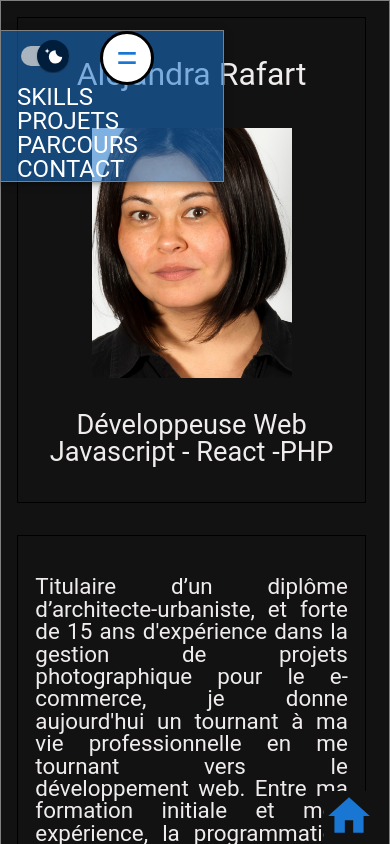
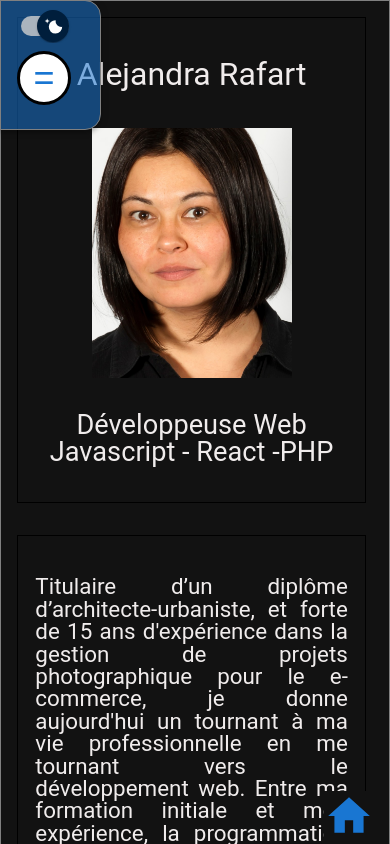
Before and after one commit to alerafart/portfolio-react-redux, a React (Create React App) app: page / in a window 390 px wide. Shown: the top 844 px of the page. Built offline with nearby package versions, Linux system fonts and the light colour scheme.

Commit message:
toggle mobile menu

```diff
--- a/src/components/Header/header.scss
+++ b/src/components/Header/header.scss
@@ -9,16 +9,29 @@
   justify-content: space-around;
   align-items: center;
   border: 1px solid grey;
-
+  border-top-right-radius: 1rem;
+  border-bottom-right-radius: 1rem;
   @media (max-width: 800px) {
     // display: none;
+    position: fixed;
+  /* top: 0;
+  left: 0;
     top: 30px;
+    transition: all 0.5s ease-in; */
     text-align: left;
-    width: 14rem;
+    width: max-content;
     background-color: #1976d289;
+    //background-color: rgba(0, 0, 0, 0);
+
+
     }
+
 }
 
+.hide {
+  background-color: none;
+  display: none;
+}
 .header {
   //height: 150px;
   //width: 100%;
@@ -67,8 +80,9 @@
     &--buttons {
       @media (max-width:800px){
         display: flex;
+        flex-direction: column;
         justify-content: space-between;
-        //width: 100%;
+        margin-bottom: vars.$gutter;
       }
     }
 
@@ -89,7 +103,22 @@
         display: block;
         color: white;
         text-transform: uppercase;
-        width: 100%;
+        padding: 1rem;
+        transition-timing-function: ease-in;
+
+  /* Quick on the way out */
+  transition: 0.2s;
+
+  /* Hide thing by pushing it outside by default */
+  //transform: translateX(130%);
+
+        //transition: all 0.3s ease-in;
+
+        &.hide {
+          transition: all 0.3s ease-in;
+          background-color: none;
+          display: none;
+        }
 
       }
     }
@@ -102,9 +131,12 @@
   color: rgb(0, 0, 0);
 }
 
+//button
 .toggle {
   display: none;
   @media (max-width:800px){
+    //position: relative;
+    //left: 2rem;
     display: block;
     width: 1.5em;
     height: 1.5em;
--- a/src/components/Header/index.js
+++ b/src/components/Header/index.js
@@ -1,7 +1,7 @@
 import React from "react";
 import { useSelector, useDispatch } from 'react-redux';
 import { darkMode , toggleOpen } from '../../actions';
-import Burger from "../Burger";
+// import Burger from "../Burger";
 // import Box from '@mui/material/Box';
 /* import BottomNavigation from '@mui/material/BottomNavigation';
 import BottomNavigationAction from '@mui/material/BottomNavigationAction';
@@ -39,14 +39,9 @@ function Header() {
   return (
     <div >
       <AppBar enableColorOnDark //position="fixed"
-      id="header" className={isDarkMode ? 'header' : 'header light'}
-      sx={{
-            backgroundColor: 'primary.main',
-            '&:hover': {
-              backgroundColor: 'primary.dark',
+      id="header" //className =({ 'header light': !isDarkMode }, 'header', {'hide': !isToggleOpen});
+      className = {isDarkMode ? 'header' : 'header light'} {...isToggleOpen ? '' : 'hide'}
 
-            },
-          }}
       >
         <nav className="header__nav">
 
@@ -74,10 +69,10 @@ function Header() {
             <a className="header__nav--link" href="./#contact">Contact</a>
 
 
-            <a className="header__nav--link--mobile" href="./#skills" >Skills</a>
-            <a className="header__nav--link--mobile" href="./#projects">Projets</a>
-            <a className="header__nav--link--mobile" href="./#timeline">Parcours</a>
-            <a className="header__nav--link--mobile" href="./#contact">Contact</a>
+            <a className={isToggleOpen ? 'header__nav--link--mobile' : 'header__nav--link--mobile hide'} href="./#skills" >Skills</a>
+            <a className={isToggleOpen ? 'header__nav--link--mobile' : 'header__nav--link--mobile hide'} href="./#projects">Projets</a>
+            <a className={isToggleOpen ? 'header__nav--link--mobile' : 'header__nav--link--mobile hide'} href="./#timeline">Parcours</a>
+            <a className={isToggleOpen ? 'header__nav--link--mobile' : 'header__nav--link--mobile hide'} href="./#contact">Contact</a>
         </nav>
       </AppBar>
       {/* <nav className="header__nav">
```
Lines whose indentation alone changed are shown as unchanged.
